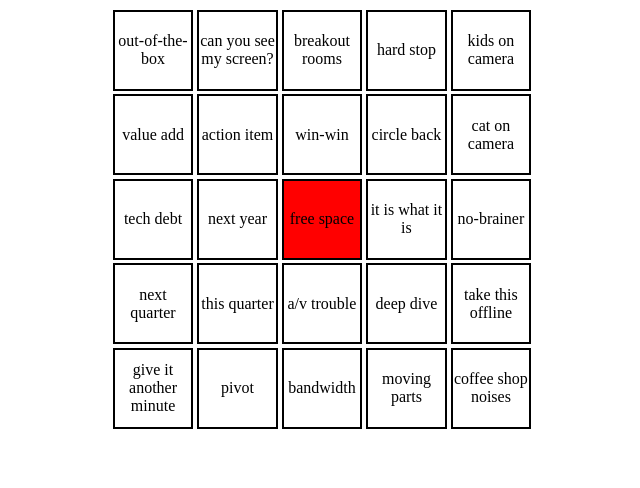
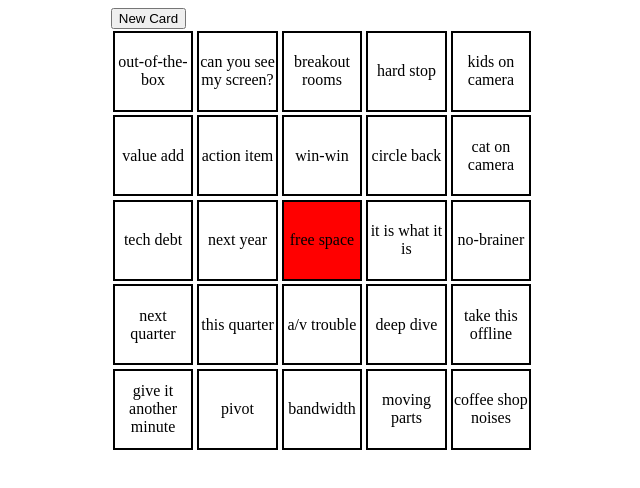
Before and after one commit to enitchals/bingo, a React (Vite) app: page /#/ in a window 1280 px wide. Shown: the top 488 px of the page, without its empty margins (318-958 px from the left). Built offline with nearby package versions, Linux system fonts and the light colour scheme.

Commit message:
newCard functionality

```diff
--- a/src/components/BingoCard.jsx
+++ b/src/components/BingoCard.jsx
@@ -3,6 +3,7 @@ import './BingoCard.css'
 import { useParams } from 'react-router-dom'
 import { squaresData } from '../data'
 import { checkForBingo, getRandomSquares } from '../helpers'
+import Controls from './Controls'
 
 function Square({text, checked, toggle}) {
   return (
@@ -79,6 +80,13 @@ function BingoCard() {
     localStorage.setItem('bingo-card', JSON.stringify({squares, checked: newChecked}))
   }
 
+  const newCard = () => {
+    const newBoardSquares = getRandomSquares(squaresData['zoom'])
+    setSquares(newBoardSquares)
+    setChecked(['free space'])
+    localStorage.setItem('bingo-card', JSON.stringify({squares: newBoardSquares, checked: ['free space']}))
+  }
+
   if (error) {
     return (
       <div>{error}</div>
@@ -92,9 +100,13 @@ function BingoCard() {
   }
 
   return (
-    <div className='card'>
-    {squares.map(square => <Square text={square} checked={checked.includes(square)} toggle={() => toggleSquare(square)} key={square}/>)}
-    </div>
+    <>
+      {/* move <Controls/> into <App/> when Redux enters the chat */}
+      <Controls newCard={newCard}/>
+      <div className='card'>
+      {squares.map(square => <Square text={square} checked={checked.includes(square)} toggle={() => toggleSquare(square)} key={square}/>)}
+      </div>
+    </>
   )
 }
 
--- /dev/null
+++ b/src/components/Controls.jsx
@@ -0,0 +1,13 @@
+function Controls({newCard}) {
+  return(
+    <>
+      {/* <select>
+        <option value="">What kind of bingo do you want to play?</option>
+        <option value="zoom">Zoom Bingo</option>
+      </select> */}
+      <button onClick={newCard}>New Card</button>
+    </>
+  )
+}
+
+export default Controls
```
